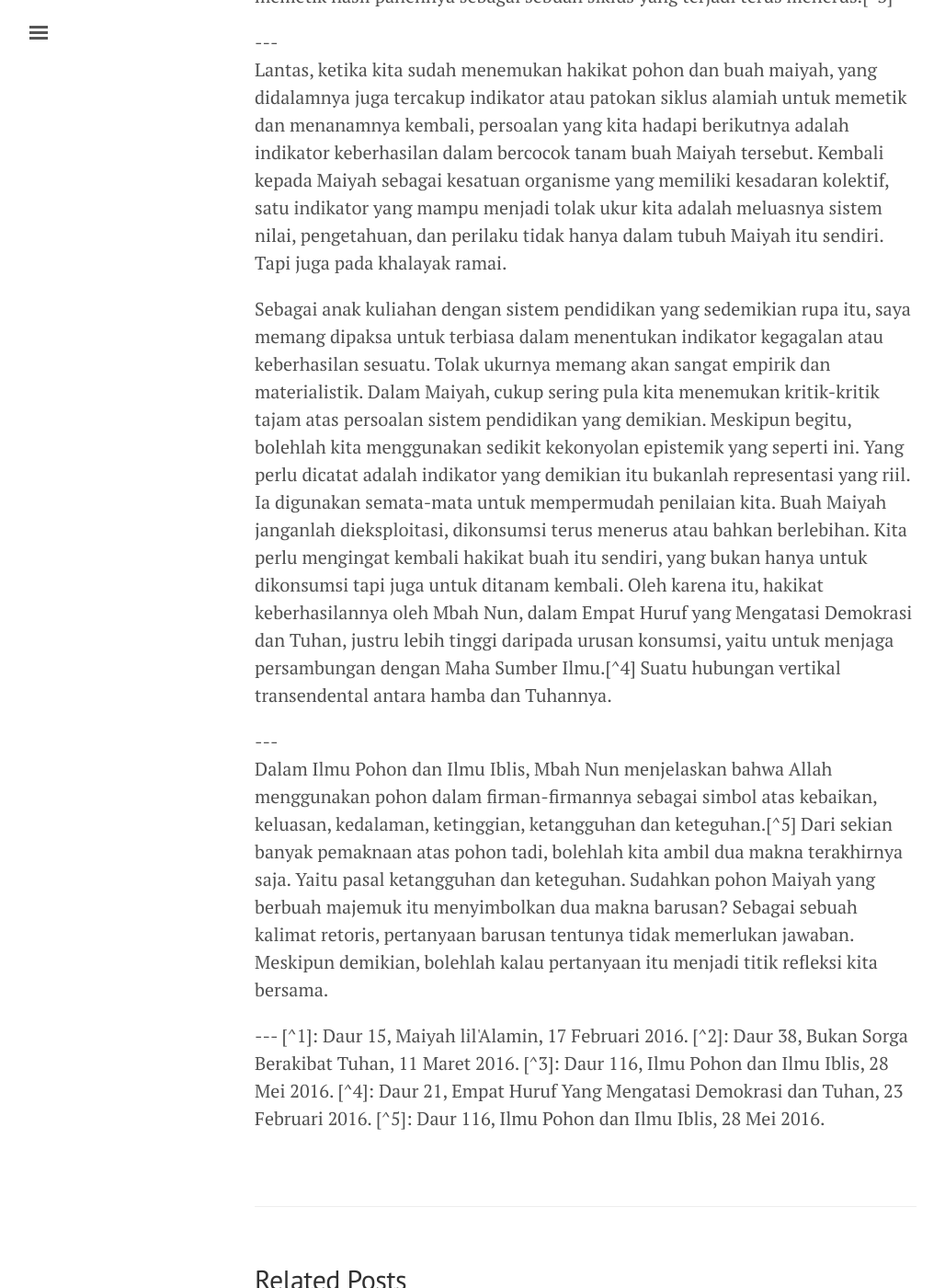
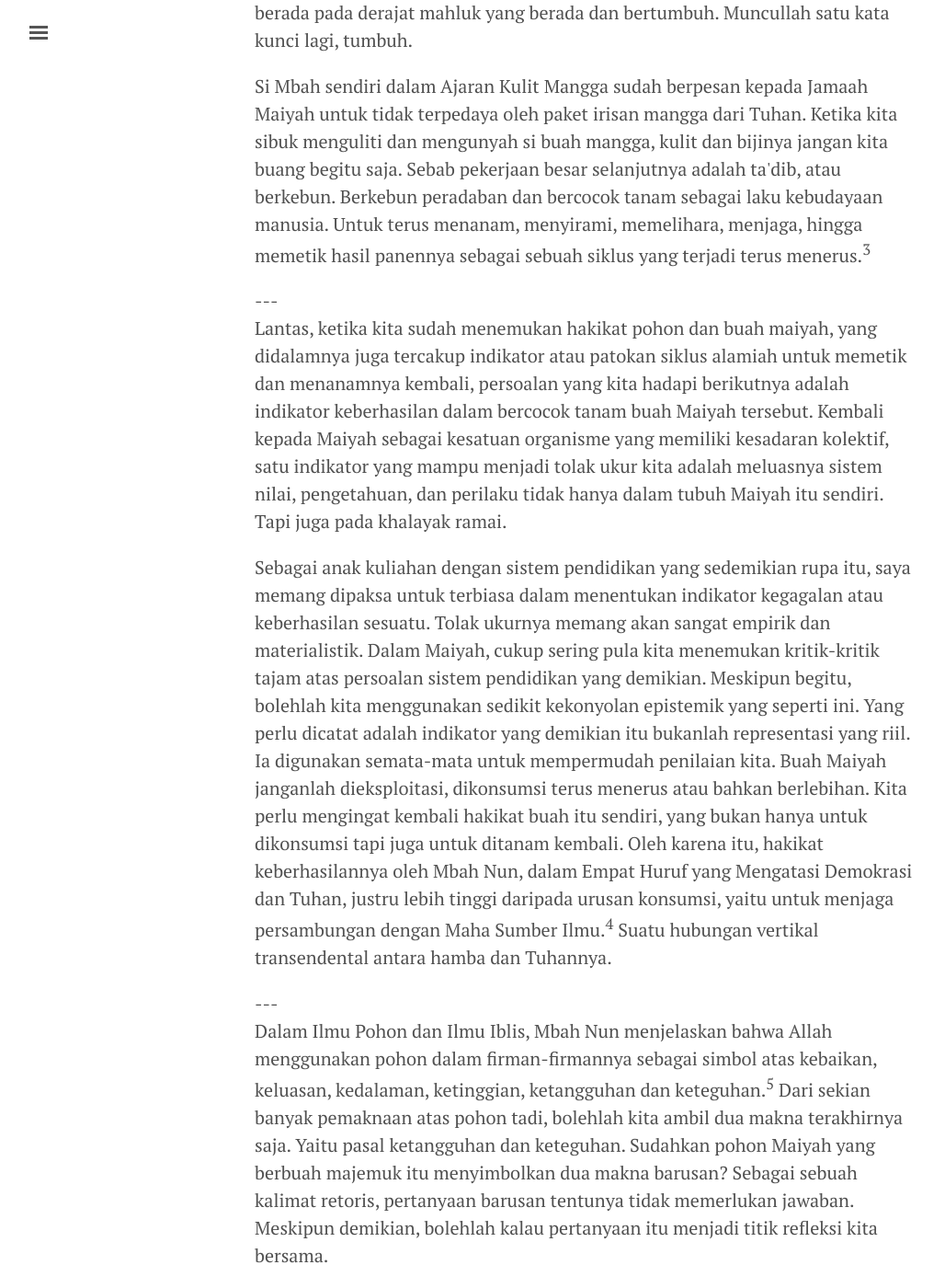
Before and after one commit to faisalnur/faisalnur.github.io, a Jekyll site: the page built from _posts/2019-12-22-memanen-buah-maiyah.md, in a window 1280 px wide and 1400 px high, scrolled down 3617 px. Shown: the whole window at 92% size, without its empty margins (3-1031 px from the left). Built offline with Jekyll 4.4.1, drawn with Linux system fonts in a browser that asks for light colours; some of the changed text lies outside the part shown.

Commit message:
Update 2019-12-22-memanen-buah-maiyah.md

```diff
--- a/_posts/2019-12-22-memanen-buah-maiyah.md
+++ b/_posts/2019-12-22-memanen-buah-maiyah.md
@@ -4,7 +4,7 @@
 permalink: /buahmaiyah/
 ---
 
-!(https://i.imgur.com/WU8LKls.png)
+![Memanen Buah Maiyah](https://i.imgur.com/WU8LKls.png)
 
 >Kalau diri seorang Emha Ainun Nadjib diibaratkan sebagai sebuah pohon, maka seluruh umat manusia, Maiyah pada khususnya, dipersilahkan untuk memetik buahnya. Sementara Jamaah Maiyah itu sendiri yang sudah dua dekade lebih terus menerus memetik buah tersebut, sudahkah memberikan buahnya sendiri kepada umat manusia? Atau jangan-jangan, sampai hari ini pun kita masih belum melihat pohon Maiyah itu secara nyata?
 
@@ -14,7 +14,7 @@
 sendiri mempersiapkan dan mengolah tanahnya. Pohon mangga yang saya sendiri yang
 menanamnya. Kemudian saya sendiri yang menjaganya dari hama-hama dan maling-maling.
 Kemudian saya memetiknya, mengulitinya, mengirisinya, meletakkannya di piring, akhirnya saya
-suguhkan kepada Jamaah Maiyah."[^1]</p>
+suguhkan kepada Jamaah Maiyah."<sup>1</sup></p>
 
 <p>begitu kata Mbah Nun. Buah yang demikian itu, sesungguhnya
 adalah buah yang tumbuh dari pohon Si Mbah itu sendiri. Ia adalah buah yang dapat diakses secara
@@ -95,7 +95,7 @@
 buah mangga, kulit dan bijinya jangan kita buang begitu saja. Sebab pekerjaan besar selanjutnya
 adalah ta'dib, atau berkebun. Berkebun peradaban dan bercocok tanam sebagai laku kebudayaan
 manusia. Untuk terus menanam, menyirami, memelihara, menjaga, hingga memetik hasil panennya
-sebagai sebuah siklus yang terjadi terus menerus.[^3]</p>
+  sebagai sebuah siklus yang terjadi terus menerus.<sup>3</sup></p>
 
 ---
 
@@ -117,13 +117,13 @@
 bahkan berlebihan. Kita perlu mengingat kembali hakikat buah itu sendiri, yang bukan hanya untuk
 dikonsumsi tapi juga untuk ditanam kembali. Oleh karena itu, hakikat keberhasilannya oleh Mbah
 Nun, dalam Empat Huruf yang Mengatasi Demokrasi dan Tuhan, justru lebih tinggi daripada urusan konsumsi, yaitu untuk
-menjaga persambungan dengan Maha Sumber Ilmu.[^4] Suatu hubungan vertikal transendental antara hamba dan Tuhannya.</p>
+  menjaga persambungan dengan Maha Sumber Ilmu.<sup>4</sup> Suatu hubungan vertikal transendental antara hamba dan Tuhannya.</p>
 
 ---
 
 <p>Dalam Ilmu Pohon dan Ilmu Iblis, Mbah Nun menjelaskan bahwa Allah menggunakan
 pohon dalam firman-firmannya sebagai simbol atas kebaikan, keluasan, kedalaman, ketinggian,
-ketangguhan dan keteguhan.[^5] Dari sekian banyak pemaknaan atas pohon tadi, bolehlah kita ambil
+  ketangguhan dan keteguhan.<sup>5</sup> Dari sekian banyak pemaknaan atas pohon tadi, bolehlah kita ambil
 dua makna terakhirnya saja. Yaitu pasal ketangguhan dan keteguhan. Sudahkan pohon Maiyah yang
 berbuah majemuk itu menyimbolkan dua makna barusan? Sebagai sebuah kalimat retoris,
 pertanyaan barusan tentunya tidak memerlukan jawaban. Meskipun demikian, bolehlah kalau
@@ -131,8 +131,12 @@
 
 ---
 
-[^1]: Daur 15, Maiyah lil'Alamin, 17 Februari 2016.
-[^2]: Daur 38, Bukan Sorga Berakibat Tuhan, 11 Maret 2016.
-[^3]: Daur 116, Ilmu Pohon dan Ilmu Iblis, 28 Mei 2016.
-[^4]: Daur 21, Empat Huruf Yang Mengatasi Demokrasi dan Tuhan, 23 Februari 2016.
-[^5]: Daur 116, Ilmu Pohon dan Ilmu Iblis, 28 Mei 2016.
+<sup>1</sup> : Daur 15, Maiyah lil'Alamin, 17 Februari 2016.
+
+<sup>2</sup>: Daur 38, Bukan Sorga Berakibat Tuhan, 11 Maret 2016.
+
+<sup>3</sup>: Daur 116, Ilmu Pohon dan Ilmu Iblis, 28 Mei 2016.
+
+<sup>4</sup>: Daur 21, Empat Huruf Yang Mengatasi Demokrasi dan Tuhan, 23 Februari 2016.
+
+<sup>5</sup>: Daur 116, Ilmu Pohon dan Ilmu Iblis, 28 Mei 2016.
```
Also changed, not shown: other parts of _posts/2019-12-22-memanen-buah-maiyah.md (+1 -1 lines).
